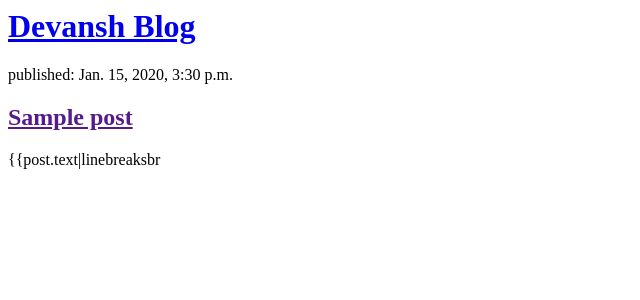
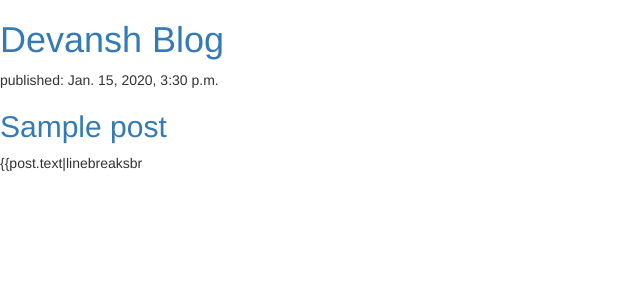
Before and after one commit to devansh-299/Blog-Django, a Django app: template blog/templates/blog/post_list.html in a window 1280 px wide. Shown: the top 300 px of the page, without its empty margins (0-640 px from the left). Run offline with Django 3.2, Linux system fonts and the light colour scheme; the template is opened without the code that fills it: values that come from a table or form of the project are taken from there, others are empty; tables that the repository leaves empty hold one stand-in row (values such as "Sample post"); some libraries are stand-ins or nearby versions.

Commit message:
Django Blog

```diff
--- /dev/null
+++ b/blog/static/css/blog.css
@@ -0,0 +1,3 @@
+h1 a, h2 a {
+    color: #C25100;
+}
--- a/blog/templates/blog/post_list.html
+++ b/blog/templates/blog/post_list.html
@@ -1,6 +1,8 @@
 <html>
     <head>
         <title>Django Girls blog</title>
+        <link rel="stylesheet" href="//maxcdn.bootstrapcdn.com/bootstrap/3.2.0/css/bootstrap.min.css">
+        <link rel="stylesheet" href="//maxcdn.bootstrapcdn.com/bootstrap/3.2.0/css/bootstrap-theme.min.css">
     </head>
     <body>
         <div>
@@ -13,6 +15,5 @@
             <p>{{post.text|linebreaksbr</p>
         </div>
         {% endfor %}
-
     </body>
 </html>
```
